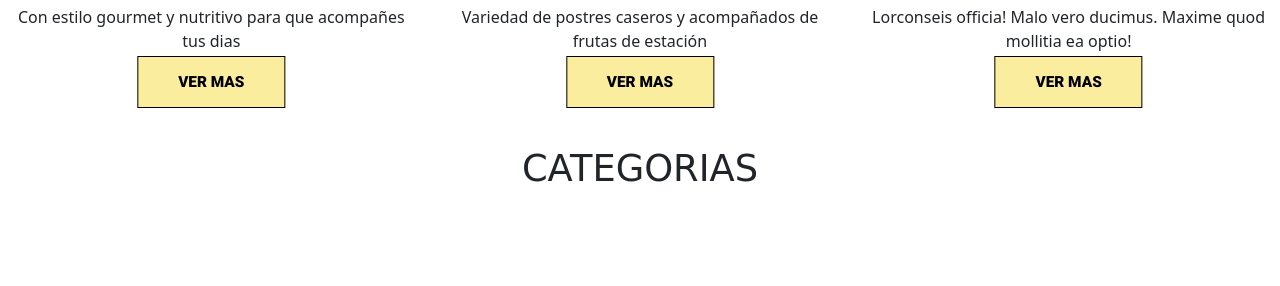
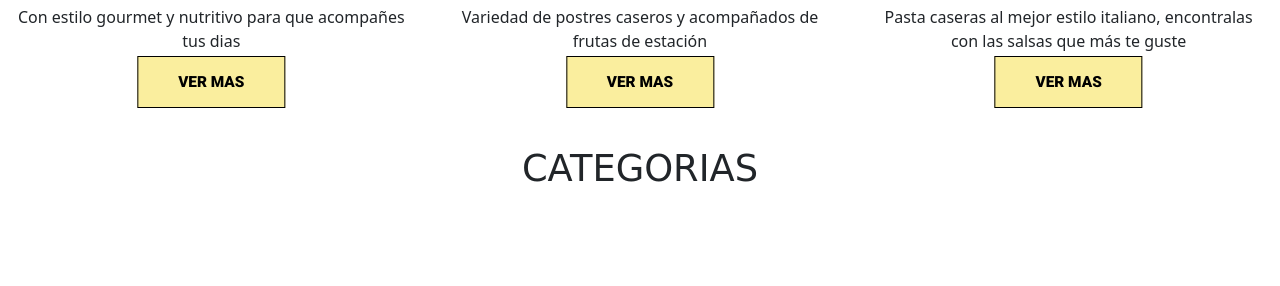
Before and after one commit to JonasBusto/Proyecto_2_Grupo3, a plain HTML site: page index.html in a window 1280 px wide. Shown: the part 1639-1925 px from the top of the page. Drawn offline with nearby package versions, Linux system fonts and the light colour scheme; a web font is replaced by a local one.

Commit message:
descripción linea 98

```diff
--- a/index.html
+++ b/index.html
@@ -95,7 +95,7 @@
                         </div>
                         <div>
                             <h4 class="nombre-item">PASTAS</h4>
-                            <p>Lorconseis officia! Malo vero ducimus. Maxime quod mollitia ea optio!</p>
+                            <p>Pasta caseras al mejor estilo italiano, encontralas con las salsas que más te guste</p>
                             <a class="btn-ordenar-estilo" href="/login.html">VER MAS</a>
                         </div>
                     </div>
```
